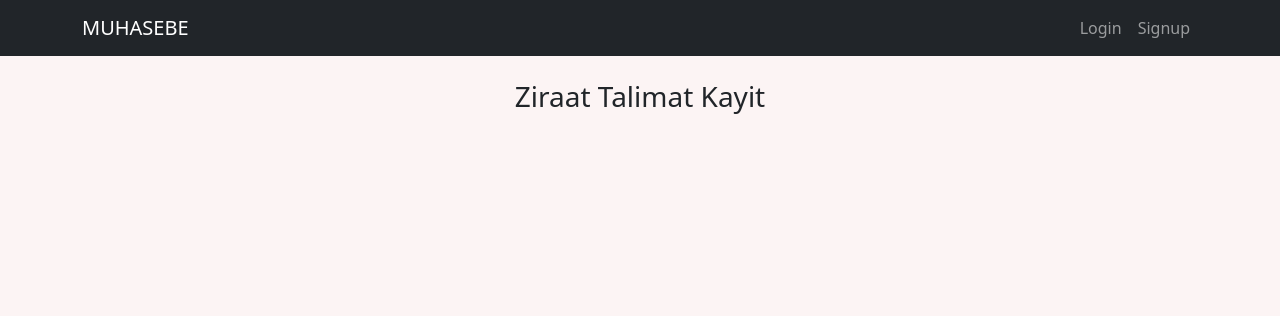
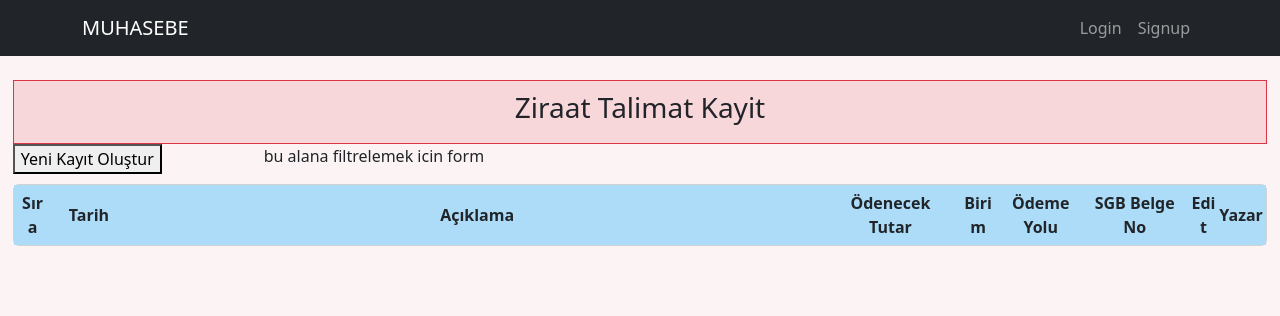
Before and after one commit to Yuziba/muhasebe03, a Django app: page /defter_ziraat in a window 1280 px wide. Shown: the top 316 px of the page. Run offline with Django 4.2, Linux system fonts and the light colour scheme; some libraries are stand-ins or nearby versions.

Commit message:
duzenleme

```diff
--- a/muhapp/templates/muhapp/defter_onay_list.html
+++ b/muhapp/templates/muhapp/defter_onay_list.html
@@ -9,7 +9,7 @@
     }
 </style>
 <div class="" style=" margin: auto; padding-bottom: 50px; width: 98%;">
-    <h3 style="padding-bottom: 20px; text-align:center">Onay Belgesi Kayıt</h3>
+    <div class="bg-primary-subtle border border-primary"><h3 style="display: flex; justify-content: center; align-items: center; padding: 10px;">Onay Belgesi Kayıt</h3></div>
     <div class="" style="display: flex;">
         <div style="width: 20%;">
             <button id="openNewWindowButton">Yeni Kayıt Oluştur</button>
--- a/muhapp/templates/muhapp/defter_ziraat.html
+++ b/muhapp/templates/muhapp/defter_ziraat.html
@@ -9,7 +9,95 @@
         /* Mavi renk kodu */
     }
 </style>
+<div style=" margin: auto; padding-bottom: 50px; width: 98%">
+    <div class="bg-danger-subtle border border-danger"><h3 style="display: flex; justify-content: center; align-items: center; padding: 10px;">Ziraat Talimat Kayit</h3></div>
 
-<h3 style="padding-bottom: 20px; text-align:center">Ziraat Talimat Kayit</h3>
+    <div class="" style="display: flex;">
+        <div style="width: 20%;"> <button id="openNewWindowZiraatButton">Yeni Kayıt Oluştur</button> </div>
+        <div style="width: 30%;"> <p>bu alana filtrelemek icin form</p> </div>
+
+    </div>
+
+    <div style="width: 100%; margin:auto">
+        <div class="card">
+            <div class="" style="display: flex; text-align:center; align-items: center; background-color: #acdcf8; text-align: center; font-weight: bolder; height: 60px;">
+                <div class="" style="width: 3%; padding: 6px;">Sıra</div>
+                <div class="" style="width: 6%; padding: 6px; border-radius: 6px;">Tarih</div>
+                <div class="" style="width: 56%; padding: 6px;">Açıklama</div>
+                <div class="" style="width: 10%; padding: 6px; border-radius: 6px;">Ödenecek Tutar</div>
+                <div class="" style="width: 4%; padding: 6px;">Birim</div>
+                <div class="" style="width: 6%; padding: 6px; border-radius: 6px;">Ödeme Yolu</div>
+                <div class="" style="width: 9%; padding: 6px;">SGB Belge No</div> <!--belge no-->
+                <div class="" style="width: 2%; display:flex; flex-direction: column;">Edit</div>
+                <div class="" style="width: 4%;">Yazar</div>
+            </div>
+        </div>
+    </div>
+    <!-- ------------------------------------------------------------------------------------------------------------------------------------------------------------- -->
+    {%for bilgi in ziraat_defter_list_view %}
+        <div class="card">
+            <div class="" style="display: flex; text-align:center; align-items: center; background-color: #f1f8fc;"> <!--height:60px;  uygun gibi-->
+                <div class="" style="width: 3%; background-color: #f1f8fc; padding: 6px;">{{forloop.counter|stringformat:"04d"}}</div>
+                <div class="" style="width: 6%; background-color: #e6f1f7; padding: 6px; border-radius: 6px;">{{bilgi.onay_tarih|date:"d.m.Y"}}</div>
+                <div class="" style="width: 56%; background-color: #f1f8fc; padding: 6px;">
+                    {% if bilgi.onay_aciklama %}
+                        {{ bilgi.onay_aciklama }}
+                    {% else %} <!-- eger bossa-->
+                        <div style="opacity: 0.25   ;">Açıklama alanı...</div>
+                    {% endif %}
+                </div>
+
+                <div class="formatted-div-odemetutar" style="width: 10%; background-color: #e6f1f7; padding: 6px; border-radius: 6px; text-align: right;">{{bilgi.onay_odemetutar|floatformat:"2"|default:"0.00"|intcomma}}</div>
+                <div class="" style="width: 4%; background-color: #f1f8fc; padding: 6px;">{{bilgi.onay_parabirimi}}</div>
+                <div class="" style="width: 6%; background-color: #e6f1f7; padding: 6px; border-radius: 6px;">{{bilgi.onay_odemeyolu}}</div>
+                <div class="" style="width: 9%; background-color: #f1f8fc; padding: 6px;">
+                    {% if bilgi.onay_no %}
+                        {{bilgi.onay_no}}
+                    {% else %}
+                        <div style="opacity: 0.25;">Belge no yok!</div>
+                    {% endif %}
+                </div> <!--belge no-->
+
+                <div class="" style="width: 2%; display:flex; flex-direction: column; align-items: center;">
+                    <div style="background-color: #fce5e5; border: 1px solid #000; border-radius: 5px;">
+                        <a href="{% url 'muhapp:onay_list_delete' id=bilgi.id %}"
+                            class="btn btn-sm"
+                            style="margin: 4px; height: 16px; width:16px; display: flex; align-items: center; justify-content: center; ">
+                            <img  src="{% static 'muhapp/images/trash.svg' %}" alt="Sil">
+                        </a>
+                    </div>
+
+                    <div style="background-color: #f5c66e; border: 1px solid #000; border-radius: 5px;">
+                        <a href="{% url 'muhapp:edit_onay_bilgi' id=bilgi.id %}"
+                            class="btn btn-sm"
+                            style="margin: 4px; height: 10px; width:10px; display: flex; align-items: center; justify-content: center;">
+                            <img src="{% static 'muhapp/images/edit.svg' %}" alt="Edit">
+                        </a>
+                    </div>
+                </div>
+
+                <div class="" style="width: 4%; font-size: 12px;">{{bilgi.username}}</div>
+
+
+                    <!-- ,deme tutarini 1.000.000.61 gib bir formatta gostermesi icin-->
+                <script>
+                    document.addEventListener("DOMContentLoaded", function() {
+                        var elements = document.getElementsByClassName('formatted-div-odemetutar');
+                        for (var i = 0; i < elements.length; i++) {
+                            var text = elements[i].innerHTML;
+                            var formattedText = text.replace(/\./g, '|').replace(/,/g, '.').replace(/\|/g, ',');
+                             elements[i].innerHTML = formattedText;
+                        }
+                    });
+                </script>
+            </div>
+
+        </div>
+
+    {%endfor%}
+
+</div>
+
+
 
 {%endblock%}
--- a/muhapp/urls.py
+++ b/muhapp/urls.py
@@ -16,6 +16,9 @@
     path('signup/', views.SignUpView.as_view(), name='signup'),
 
     path('defter_onay_list', views.defter_onay_list_view, name="defter_onay_list"),         # onay bilgileri listeleme
+    path('ziraat_defter_list_view', views.ziraat_defter_list_view, name="ziraat_defter_list_view"), # ziraat defteri kayit bilgileri listeleme
+
+
     path('onay_list_delete/<int:id>',views.onay_list_delete_view, name="onay_list_delete"), #burda id almamiz gerek
 
     # belge yuklemeler
--- a/muhapp/views.py
+++ b/muhapp/views.py
@@ -254,3 +254,9 @@
 
 #----------------------------------------------------------------------------------------------------------------- Ziraat Yuklenen begeleri silme
 #----------------------------------------------------------------------------------------------------------------- Ziraat Yuklenen begeleri indirme
+#----------------------------------------------------------------------------------- ziraat Talimat kait Defteri sayfasinda bilgileri gostermek icin
+
+def ziraat_defter_list_view(request):
+    ziraat_defter_list_view = models.ZiraatUploadModel.objects.all()
+    ziraat_defter_list_view = {"ziraat_defter_list_view":ziraat_defter_list_view}
+    return render(request, 'muhapp/defter_ziraat.html', context=ziraat_defter_list_view)
```
